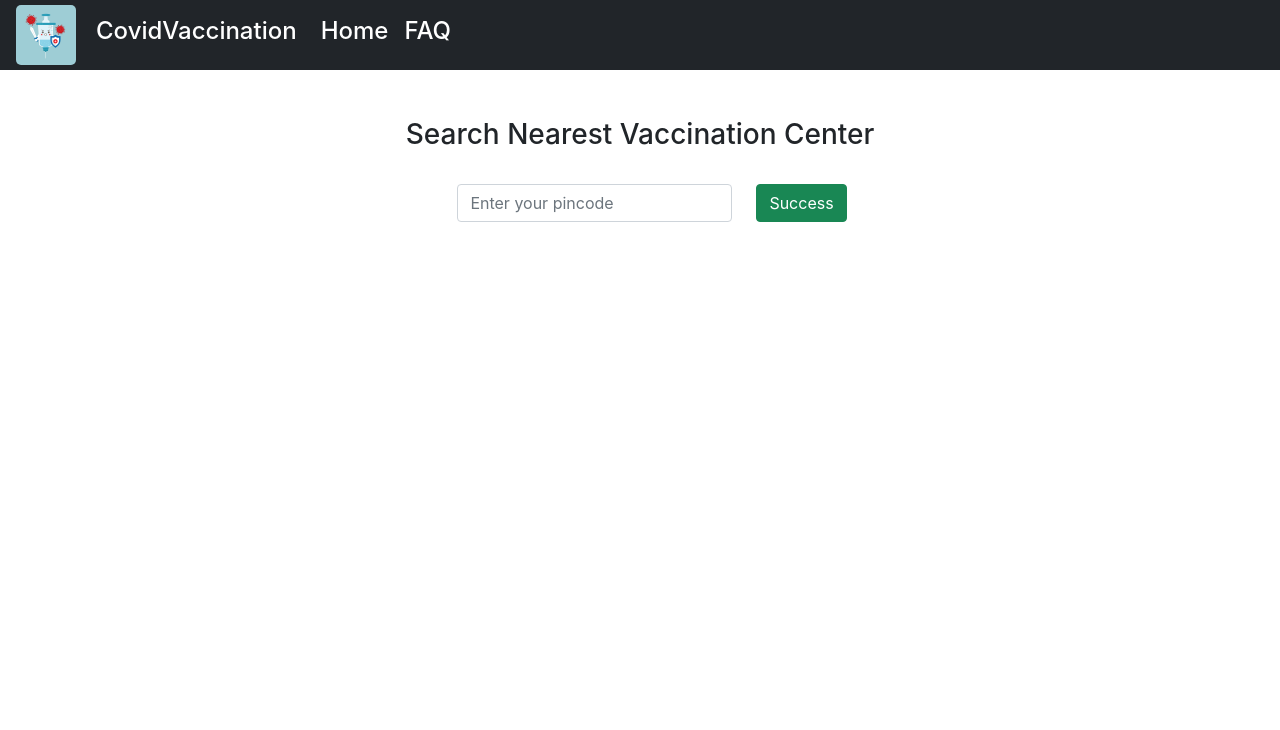
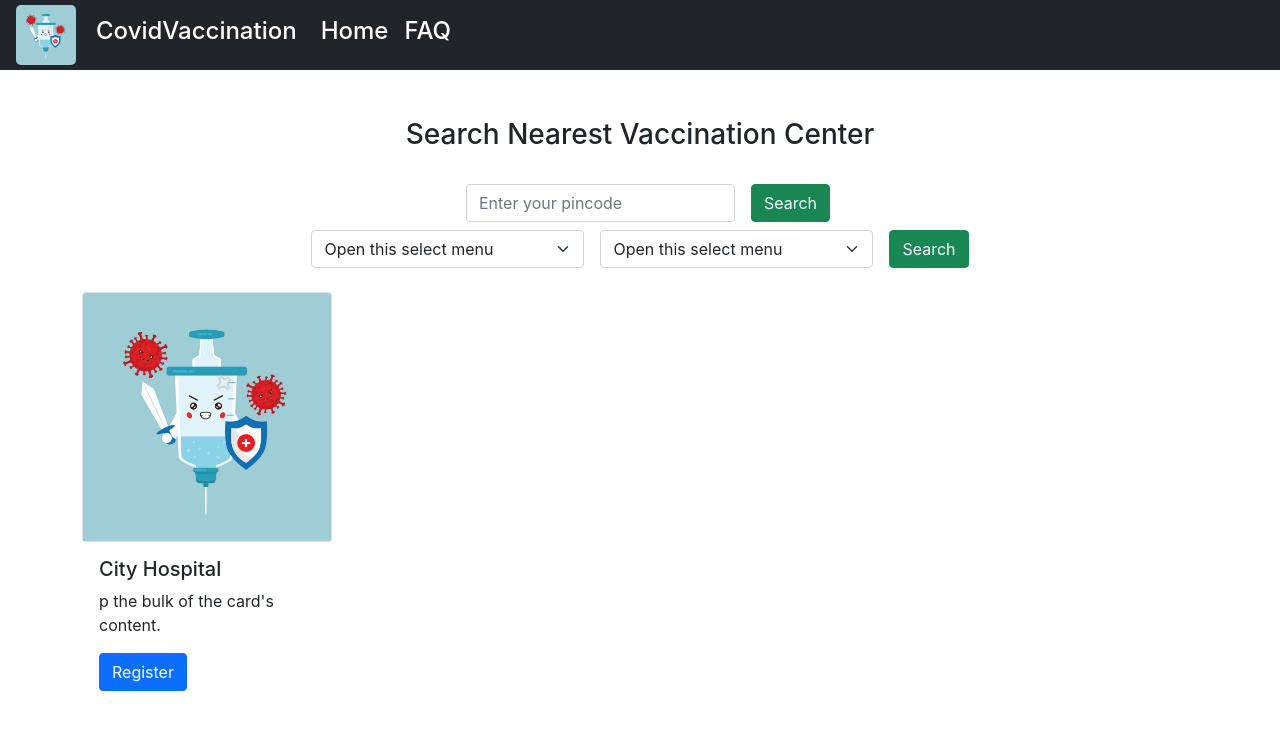
Before and after one commit to 07suryansh/electrothon4project, a React (Create React App) app in the folder newproject/: page / in a window 1280 px wide. Shown: the top 730 px of the page. Built offline with nearby package versions, Linux system fonts and the light colour scheme.

Commit message:
added navbar, FAQ, SearchCenter with dummy data

```diff
--- a/newproject/src/App.js
+++ b/newproject/src/App.js
@@ -3,6 +3,7 @@ import './App.css';
 import FAQ from './components/FAQ';
 import Navbar from './components/Navbar';
 import SearchCenter from './components/SearchCenter';
+import Slots from './components/Slots';
 
 function App() {
   return (
@@ -12,6 +13,7 @@ function App() {
 
     <SearchCenter/>
     {/* <FAQ/> */}
+    <Slots/>
       </>
   );
 }
--- /dev/null
+++ b/newproject/src/components/ByCity.js
@@ -0,0 +1,23 @@
+import React from 'react'
+
+export default function () {
+  return (
+    <div className='container'>
+        <div className="d-flex justify-content-center">
+            <select class="form-select mx-2" aria-label="Default select example" style={{width:"25%"}}>
+                <option selected>Open this select menu</option>
+                <option value="1">One</option>
+                <option value="2">Two</option>
+                <option value="3">Three</option>
+            </select>
+            <select class="form-select mx-2" aria-label="Default select example" style={{width:"25%"}}>
+                <option selected>Open this select menu</option>
+                <option value="1">One</option>
+                <option value="2">Two</option>
+                <option value="3">Three</option>
+            </select>
+            <button type="button" className="btn btn-success mx-2">Search</button>
+        </div>
+    </div>
+  )
+}
--- /dev/null
+++ b/newproject/src/components/ByPincode.js
@@ -0,0 +1,13 @@
+import React from 'react'
+
+export default function
+() {
+  return (
+    <div className='container'>
+        <div className="d-flex p-2 bd-highlight mt-4 justify-content-center">
+                    <input type="text" className="form-control mx-3" placeholder="Enter your pincode" aria-label="pincode" aria-describedby="basic-addon2" style={{width:"25%"}}/>
+                    <button type="button" className="btn btn-success">Search</button>
+                </div>
+    </div>
+  )
+}
--- a/newproject/src/components/SearchCenter.js
+++ b/newproject/src/components/SearchCenter.js
@@ -1,14 +1,14 @@
 import React from 'react'
+import ByCity from './ByCity'
+import ByPincode from './ByPincode'
 import img2 from './img2.jpg'
 export default function () {
   return (
     <>
     <div className="container mt-5 text-center">
         <p className='h3'>Search Nearest Vaccination Center</p>
-                <div class="d-flex p-2 bd-highlight mt-4 justify-content-center">
-                    <input type="text" class="form-control mx-4" placeholder="Enter your pincode" aria-label="pincode" aria-describedby="basic-addon2" style={{width:"25%"}}/>
-                    <button type="button" class="btn btn-success">Success</button>
-                </div>
+                <ByPincode/>
+                <ByCity/>
 
     </div>
     </>
--- /dev/null
+++ b/newproject/src/components/Slots.js
@@ -0,0 +1,18 @@
+import React from 'react'
+import img2 from './img2.jpg'
+export default function Slots() {
+  return (
+    <>
+    <div className="d-flex container mt-4">
+    <div className="card" style={{width: "250px",height:"250px"}}>
+  <img src={img2} className="card-img-top" />
+  <div className="card-body">
+    <h5 className="card-title">City Hospital</h5>
+    <p className="card-text">p the bulk of the card's content.</p>
+    <a href="#" className="btn btn-primary">Register</a>
+  </div>
+</div>
+</div>
+    </>
+  )
+}
```
